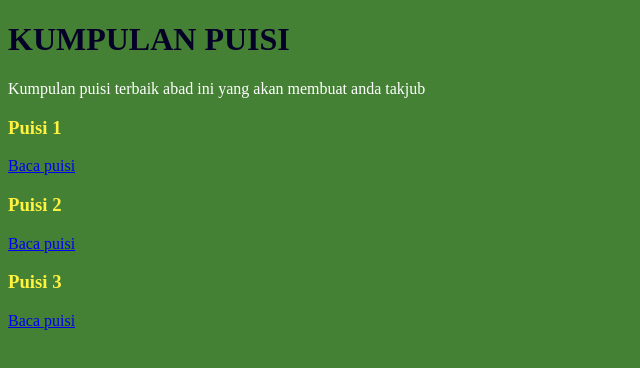
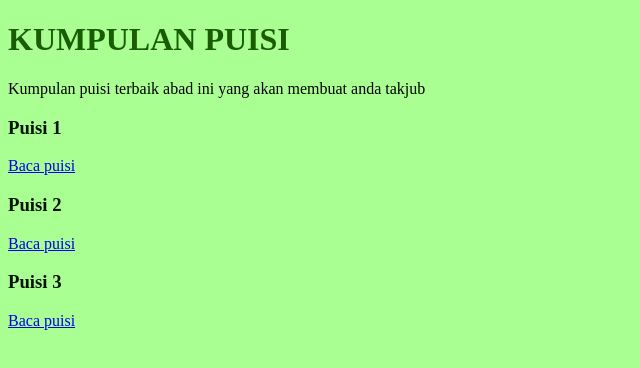
Before and after one commit to samuelerwin08/week-06, a plain HTML site: page index.html in a window 1280 px wide. Shown: the whole page, without its empty margins (0-640 px from the left). Drawn offline with Linux system fonts and the light colour scheme.

Commit message:
Update style.css

```diff
--- a/style.css
+++ b/style.css
@@ -1,11 +1,11 @@
 body {
-   background-color: rgb(69, 129, 53);}
+   background-color: rgb(169, 255, 145);}
 
 p {
-    color:#ffffff;}
+    color:rgb(0, 0, 0)}
 
 h1 {
-    color: #040027;}
+    color: rgb(25, 92, 4)}
 
 h3 {
-    color: rgb(255, 242, 65);}
+    color: rgb(4, 19, 0)}
```
